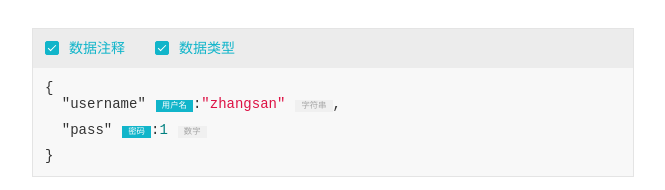
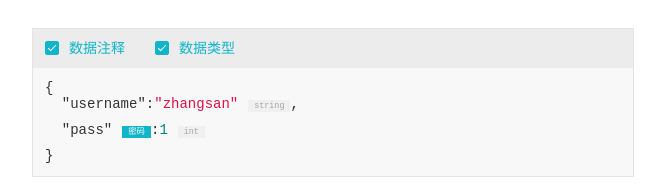
Before and after one commit to easyapi/easyapi-data-view, a Vue app: page / in a window 1280 px wide. Shown: the top 190 px of the page, without its empty margins (68-733 px from the left). Built offline with nearby package versions, Linux system fonts and the light colour scheme.

Commit message:
升级、优化

```diff
--- a/example/App.vue
+++ b/example/App.vue
@@ -22,7 +22,7 @@ export default {
       commentData: [
         {
           name: "username",
-          description: "用户名",
+          description: "",
           type: "string",
           demo: "zhangsan",
           childs: [],
--- a/package.json
+++ b/package.json
@@ -1,6 +1,6 @@
 {
   "name": "easyapi-json-view",
-  "version": "1.0.8",
+  "version": "1.0.9",
   "description": "EasyAPI JSON 注释显示组件",
   "author": "easyapi",
   "keywords": [
--- a/src/JsonView.vue
+++ b/src/JsonView.vue
@@ -61,7 +61,6 @@ export default {
     },
   },
   methods: {
-
     makeJsonEditor: function (dataArr) {
       if (!dataArr || dataArr.length == 0) {
         return [];
@@ -149,6 +148,7 @@ export default {
             this.dataNoteArr.push({
               name: el.name,
               description: el.description,
+              type: el.type
             });
             if (el.type === "array" && el.childs[0].type === "object") {
               makeDataNote(el.childs[0].childs);
@@ -159,6 +159,7 @@ export default {
             this.dataNoteArr.push({
               name: el.name,
               description: el.description,
+              type: el.type
             });
           }
         });
@@ -176,11 +177,13 @@ export default {
 
         let vals = $("#res_code").children("span.hljs-attr");
         vals.each((index, el) => {
-          $(el).append(
-            $(
-              `<span class="label note">${this.dataNoteArr[index].description}</span>`
-            )
-          );
+          if (this.dataNoteArr[index].description) {
+            $(el).append(
+              $(
+                `<span class="label note">${this.dataNoteArr[index].description}</span>`
+              )
+            );
+          }
         });
       } else {
         $("#res_code").find(".label.note").remove();
@@ -214,7 +217,8 @@ export default {
           $(el).append(
             $(
               `<span class="label type">${
-                this.dataTypes[this.dataTypeArr[index]]
+                // this.dataTypes[this.dataTypeArr[index]]
+                this.dataNoteArr[index].type
               }</span>`
             )
           );
```
Also changed, not shown: 1 other file (tests, documents, lock files or other folders).
